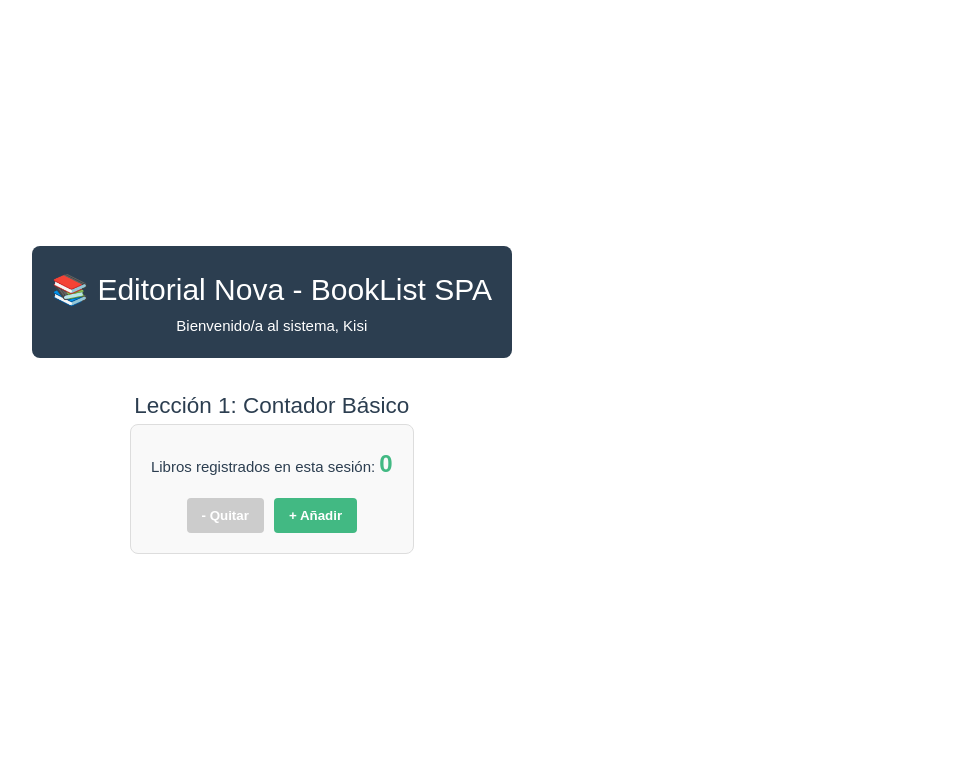
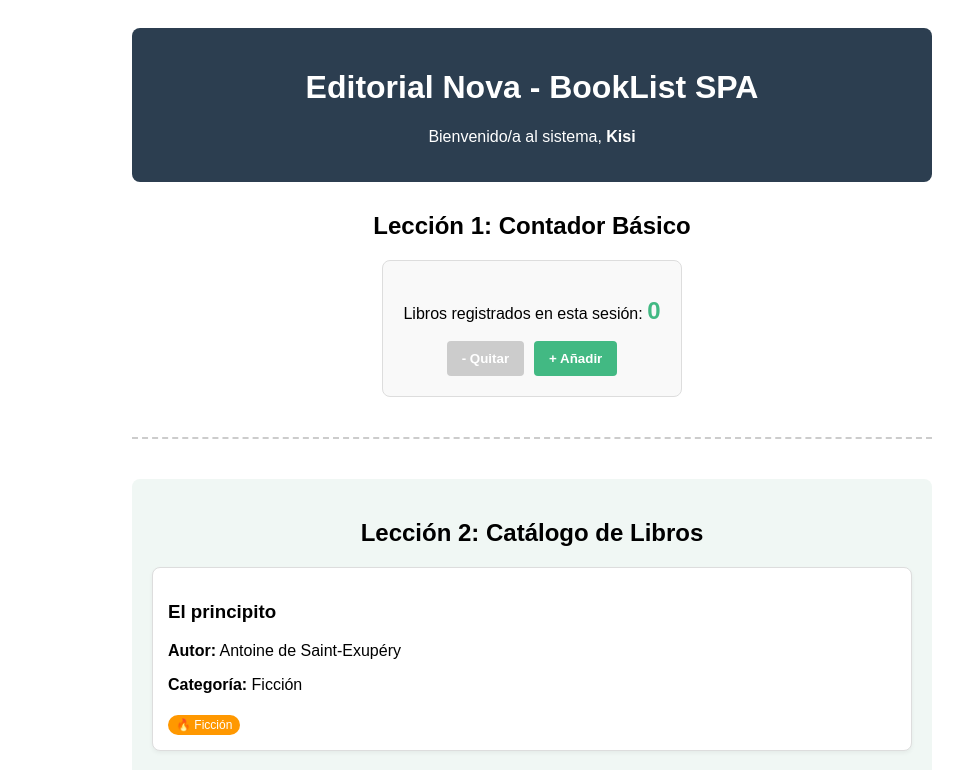
Before and after one commit to Muss3t/booklist-spa, a Vue app: page / in a window 1280 px wide. Shown: the top 770 px of the page, without its empty margins (108-1071 px from the left). Built offline with nearby package versions, Linux system fonts and the light colour scheme.

Commit message:
feat: Completada Lección 2 con v-for, v-show y props

```diff
--- a/src/App.vue
+++ b/src/App.vue
@@ -2,109 +2,89 @@
 ======================================================================
 Lección 1: Introducción a Vue.js
 Objetivo: Comprender la estructura básica de un componente Vue.
-
-Tareas a desarrollar:
-Crear el componente principal App.vue con estructura template/script/style.
-Implementar un contador básico con datos reactivos (data, methods).
-Aplicar el patrón MVVM y mostrar el nombre del usuario.
+Tareas: App.vue, contador básico y patrón MVVM.
 ======================================================================
 -->
 <script setup>
 import { ref } from 'vue'
+// 1. IMPORTAMOS EL COMPONENTE HIJO
+import Libro from './components/Libro.vue'
 
-// 1. Patrón MVVM: Dato reactivo (Modelo) que se refleja en la Vista
+// --- VARIABLES LECCIÓN 1 ---
 const nombreUsuario = ref('Kisi')
+const contador = ref(0)
+const incrementar = () => { contador.value++ }
+const disminuir = () => { if (contador.value > 0) contador.value-- }
 
-// 2. Dato reactivo para el contador
-const contador = ref(0)
-
-// 3. Lógica para modificar el estado (ViewModel)
-const incrementar = () => {
-  contador.value++
-}
-
-const disminuir = () => {
-  if (contador.value > 0) {
-    contador.value--
-  }
-}
+// --- VARIABLES LECCIÓN 2 ---
+// 2. Creamos una lista reactiva simulando una base de datos de libros
+const libros = ref([
+  { id: 1, titulo: 'El principito', autor: 'Antoine de Saint-Exupéry', categoria: 'Ficción' },
+  { id: 2, titulo: 'Hábitos Atómicos', autor: 'James Clear', categoria: 'Autoayuda' },
+  { id: 3, titulo: '1984', autor: 'George Orwell', categoria: 'Ficción' }
+])
 </script>
 
 <template>
   <div class="app-container">
     <header>
-      <h1>📚 Editorial Nova - BookList SPA</h1>
+      <h1>Editorial Nova - BookList SPA</h1>
       <p>Bienvenido/a al sistema, <strong>{{ nombreUsuario }}</strong></p>
     </header>
 
+    <!-- BLOQUE LECCIÓN 1 -->
     <main class="lesson-one">
       <h2>Lección 1: Contador Básico</h2>
       <div class="counter-box">
         <p>Libros registrados en esta sesión: <span>{{ contador }}</span></p>
-
         <div class="buttons">
           <button @click="disminuir" :disabled="contador === 0">- Quitar</button>
           <button @click="incrementar">+ Añadir</button>
         </div>
       </div>
     </main>
+
+    <hr class="divisor" />
+
+    <!-- BLOQUE LECCIÓN 2 -->
+    <section class="lesson-two">
+      <h2>Lección 2: Catálogo de Libros</h2>
+
+      <!-- Directiva v-if: Se muestra SOLO si el arreglo está vacío -->
+      <div v-if="libros.length === 0" class="mensaje-vacio">
+        <p>No hay libros disponibles en este momento.</p>
+      </div>
+
+      <!-- Directiva v-else: Si hay libros, itera el componente <Libro> -->
+      <div v-else class="lista-libros">
+        <!-- Usamos v-for para iterar.
+             Usamos :libro="libro" (v-bind) para inyectar la información al hijo -->
+        <Libro
+          v-for="libro in libros"
+          :key="libro.id"
+          :libro="libro"
+        />
+      </div>
+    </section>
   </div>
 </template>
 
 <style>
-.app-container {
-  font-family: Arial, sans-serif;
-  max-width: 800px;
-  margin: 0 auto;
-  padding: 20px;
-  text-align: center;
-}
+/* Estilos Globales */
+.app-container { font-family: Arial, sans-serif; max-width: 800px; margin: 0 auto; padding: 20px; text-align: center; }
+header { background-color: #2c3e50; color: white; padding: 20px; border-radius: 8px; margin-bottom: 30px; }
 
-header {
-  background-color: #2c3e50;
-  color: white;
-  padding: 20px;
-  border-radius: 8px;
-  margin-bottom: 30px;
-}
+/* Estilos Lección 1 */
+.counter-box { background-color: #f9f9f9; border: 1px solid #ddd; padding: 20px; border-radius: 8px; display: inline-block; }
+.counter-box span { font-size: 24px; font-weight: bold; color: #42b983; }
+.buttons { margin-top: 15px; display: flex; gap: 10px; justify-content: center; }
+button { padding: 10px 15px; border: none; border-radius: 4px; background-color: #42b983; color: white; cursor: pointer; font-weight: bold; }
+button:disabled { background-color: #ccc; cursor: not-allowed; }
+button:hover:not(:disabled) { background-color: #33a06f; }
 
-.counter-box {
-  background-color: #f9f9f9;
-  border: 1px solid #ddd;
-  padding: 20px;
-  border-radius: 8px;
-  display: inline-block;
-}
-
-.counter-box span {
-  font-size: 24px;
-  font-weight: bold;
-  color: #42b983;
-}
-
-.buttons {
-  margin-top: 15px;
-  display: flex;
-  gap: 10px;
-  justify-content: center;
-}
-
-button {
-  padding: 10px 15px;
-  border: none;
-  border-radius: 4px;
-  background-color: #42b983;
-  color: white;
-  cursor: pointer;
-  font-weight: bold;
-}
-
-button:disabled {
-  background-color: #ccc;
-  cursor: not-allowed;
-}
-
-button:hover:not(:disabled) {
-  background-color: #33a06f;
-}
+/* Estilos Lección 2 */
+.divisor { margin: 40px 0; border: 0; border-top: 2px dashed #ccc; }
+.lesson-two { background-color: #f0f7f4; padding: 20px; border-radius: 8px; }
+.mensaje-vacio { padding: 20px; color: #d9534f; background-color: #fdf7f7; border: 1px solid #ebccd1; border-radius: 4px; }
+.lista-libros { display: flex; flex-direction: column; gap: 10px; }
 </style>
--- a/src/components/HelloWorld.vue
+++ /dev/null
@@ -1,44 +0,0 @@
-<script setup>
-defineProps({
-  msg: {
-    type: String,
-    required: true,
-  },
-})
-</script>
-
-<template>
-  <div class="greetings">
-    <h1 class="green">{{ msg }}</h1>
-    <h3>
-      You’ve successfully created a project with
-      <a href="https://vite.dev/" target="_blank" rel="noopener">Vite</a> +
-      <a href="https://vuejs.org/" target="_blank" rel="noopener">Vue 3</a>.
-    </h3>
-  </div>
-</template>
-
-<style scoped>
-h1 {
-  font-weight: 500;
-  font-size: 2.6rem;
-  position: relative;
-  top: -10px;
-}
-
-h3 {
-  font-size: 1.2rem;
-}
-
-.greetings h1,
-.greetings h3 {
-  text-align: center;
-}
-
-@media (min-width: 1024px) {
-  .greetings h1,
-  .greetings h3 {
-    text-align: left;
-  }
-}
-</style>
--- /dev/null
+++ b/src/components/Libro.vue
@@ -0,0 +1,57 @@
+<!--
+======================================================================
+Lección 2: Templates y rendering
+Objetivo: Utilizar templates y directivas para representar datos.
+
+Tareas a desarrollar:
+Crear un componente Libro.vue para mostrar datos de un libro usando v-bind.
+Usar v-if, v-show y v-for para mostrar/ocultar elementos o iterar sobre la lista de libros.
+Mostrar un mensaje si no hay libros disponibles.
+======================================================================
+-->
+<script setup>
+import { defineProps } from 'vue'
+
+// Definimos los props: Este componente ESPERA recibir un objeto llamado "libro"
+const props = defineProps({
+  libro: {
+    type: Object,
+    required: true
+  }
+})
+</script>
+
+<template>
+  <div class="libro-card">
+    <!-- Usamos {{ }} para renderizar los datos del objeto libro -->
+    <h3>{{ libro.titulo }}</h3>
+    <p><strong>Autor:</strong> {{ libro.autor }}</p>
+    <p><strong>Categoría:</strong> {{ libro.categoria }}</p>
+
+    <!-- Directiva v-show: La etiqueta siempre existe en el HTML,
+         pero solo se hace visible si la categoría es Ficción -->
+    <span v-show="libro.categoria === 'Ficción'" class="badge">🔥 Ficción</span>
+  </div>
+</template>
+
+<style scoped>
+/* El modificador "scoped" hace que estos estilos solo afecten a este componente */
+.libro-card {
+  border: 1px solid #ddd;
+  padding: 15px;
+  border-radius: 8px;
+  margin-bottom: 10px;
+  background-color: #fff;
+  text-align: left;
+  box-shadow: 0 2px 4px rgba(0,0,0,0.05);
+}
+.badge {
+  display: inline-block;
+  background-color: #ff9800;
+  color: white;
+  padding: 3px 8px;
+  border-radius: 12px;
+  font-size: 12px;
+  margin-top: 5px;
+}
+</style>
--- a/src/components/TheWelcome.vue
+++ /dev/null
@@ -1,95 +0,0 @@
-<script setup>
-import WelcomeItem from './WelcomeItem.vue'
-import DocumentationIcon from './icons/IconDocumentation.vue'
-import ToolingIcon from './icons/IconTooling.vue'
-import EcosystemIcon from './icons/IconEcosystem.vue'
-import CommunityIcon from './icons/IconCommunity.vue'
-import SupportIcon from './icons/IconSupport.vue'
-
-const openReadmeInEditor = () => fetch('/__open-in-editor?file=README.md')
-</script>
-
-<template>
-  <WelcomeItem>
-    <template #icon>
-      <DocumentationIcon />
-    </template>
-    <template #heading>Documentation</template>
-
-    Vue’s
-    <a href="https://vuejs.org/" target="_blank" rel="noopener">official documentation</a>
-    provides you with all information you need to get started.
-  </WelcomeItem>
-
-  <WelcomeItem>
-    <template #icon>
-      <ToolingIcon />
-    </template>
-    <template #heading>Tooling</template>
-
-    This project is served and bundled with
-    <a href="https://vite.dev/guide/features.html" target="_blank" rel="noopener">Vite</a>. The
-    recommended IDE setup is
-    <a href="https://code.visualstudio.com/" target="_blank" rel="noopener">VSCode</a>
-    +
-    <a href="https://github.com/vuejs/language-tools" target="_blank" rel="noopener"
-      >Vue - Official</a
-    >. If you need to test your components and web pages, check out
-    <a href="https://vitest.dev/" target="_blank" rel="noopener">Vitest</a>
-    and
-    <a href="https://www.cypress.io/" target="_blank" rel="noopener">Cypress</a>
-    /
-    <a href="https://playwright.dev/" target="_blank" rel="noopener">Playwright</a>.
-
-    <br />
-
-    More instructions are available in
-    <a href="javascript:void(0)" @click="openReadmeInEditor"><code>README.md</code></a
-    >.
-  </WelcomeItem>
-
-  <WelcomeItem>
-    <template #icon>
-      <EcosystemIcon />
-    </template>
-    <template #heading>Ecosystem</template>
-
-    Get official tools and libraries for your project:
-    <a href="https://pinia.vuejs.org/" target="_blank" rel="noopener">Pinia</a>,
-    <a href="https://router.vuejs.org/" target="_blank" rel="noopener">Vue Router</a>,
-    <a href="https://test-utils.vuejs.org/" target="_blank" rel="noopener">Vue Test Utils</a>, and
-    <a href="https://github.com/vuejs/devtools" target="_blank" rel="noopener">Vue Dev Tools</a>. If
-    you need more resources, we suggest paying
-    <a href="https://github.com/vuejs/awesome-vue" target="_blank" rel="noopener">Awesome Vue</a>
-    a visit.
-  </WelcomeItem>
-
-  <WelcomeItem>
-    <template #icon>
-      <CommunityIcon />
-    </template>
-    <template #heading>Community</template>
-
-    Got stuck? Ask your question on
-    <a href="https://chat.vuejs.org" target="_blank" rel="noopener">Vue Land</a>
-    (our official Discord server), or
-    <a href="https://stackoverflow.com/questions/tagged/vue.js" target="_blank" rel="noopener"
-      >StackOverflow</a
-    >. You should also follow the official
-    <a href="https://bsky.app/profile/vuejs.org" target="_blank" rel="noopener">@vuejs.org</a>
-    Bluesky account or the
-    <a href="https://x.com/vuejs" target="_blank" rel="noopener">@vuejs</a>
-    X account for latest news in the Vue world.
-  </WelcomeItem>
-
-  <WelcomeItem>
-    <template #icon>
-      <SupportIcon />
-    </template>
-    <template #heading>Support Vue</template>
-
-    As an independent project, Vue relies on community backing for its sustainability. You can help
-    us by
-    <a href="https://vuejs.org/sponsor/" target="_blank" rel="noopener">becoming a sponsor</a>.
-  </WelcomeItem>
-</template>
--- a/src/components/WelcomeItem.vue
+++ /dev/null
@@ -1,86 +0,0 @@
-<template>
-  <div class="item">
-    <i>
-      <slot name="icon"></slot>
-    </i>
-    <div class="details">
-      <h3>
-        <slot name="heading"></slot>
-      </h3>
-      <slot></slot>
-    </div>
-  </div>
-</template>
-
-<style scoped>
-.item {
-  margin-top: 2rem;
-  display: flex;
-  position: relative;
-}
-
-.details {
-  flex: 1;
-  margin-left: 1rem;
-}
-
-i {
-  display: flex;
-  place-items: center;
-  place-content: center;
-  width: 32px;
-  height: 32px;
-  color: var(--color-text);
-}
-
-h3 {
-  font-size: 1.2rem;
-  font-weight: 500;
-  margin-bottom: 0.4rem;
-  color: var(--color-heading);
-}
-
-@media (min-width: 1024px) {
-  .item {
-    margin-top: 0;
-    padding: 0.4rem 0 1rem calc(var(--section-gap) / 2);
-  }
-
-  i {
-    top: calc(50% - 25px);
-    left: -26px;
-    position: absolute;
-    border: 1px solid var(--color-border);
-    background: var(--color-background);
-    border-radius: 8px;
-    width: 50px;
-    height: 50px;
-  }
-
-  .item:before {
-    content: ' ';
-    border-left: 1px solid var(--color-border);
-    position: absolute;
-    left: 0;
-    bottom: calc(50% + 25px);
-    height: calc(50% - 25px);
-  }
-
-  .item:after {
-    content: ' ';
-    border-left: 1px solid var(--color-border);
-    position: absolute;
-    left: 0;
-    top: calc(50% + 25px);
-    height: calc(50% - 25px);
-  }
-
-  .item:first-of-type:before {
-    display: none;
-  }
-
-  .item:last-of-type:after {
-    display: none;
-  }
-}
-</style>
--- a/src/main.js
+++ b/src/main.js
@@ -1,4 +1,3 @@
-import './assets/main.css'
 
 import { createApp } from 'vue'
 import App from './App.vue'
--- a/src/views/HomeView.vue
+++ b/src/views/HomeView.vue
@@ -1,9 +1,5 @@
-<script setup>
-import TheWelcome from '../components/TheWelcome.vue'
-</script>
-
 <template>
   <main>
-    <TheWelcome />
+    <!-- vista para la Lección 5 -->
   </main>
 </template>
```
